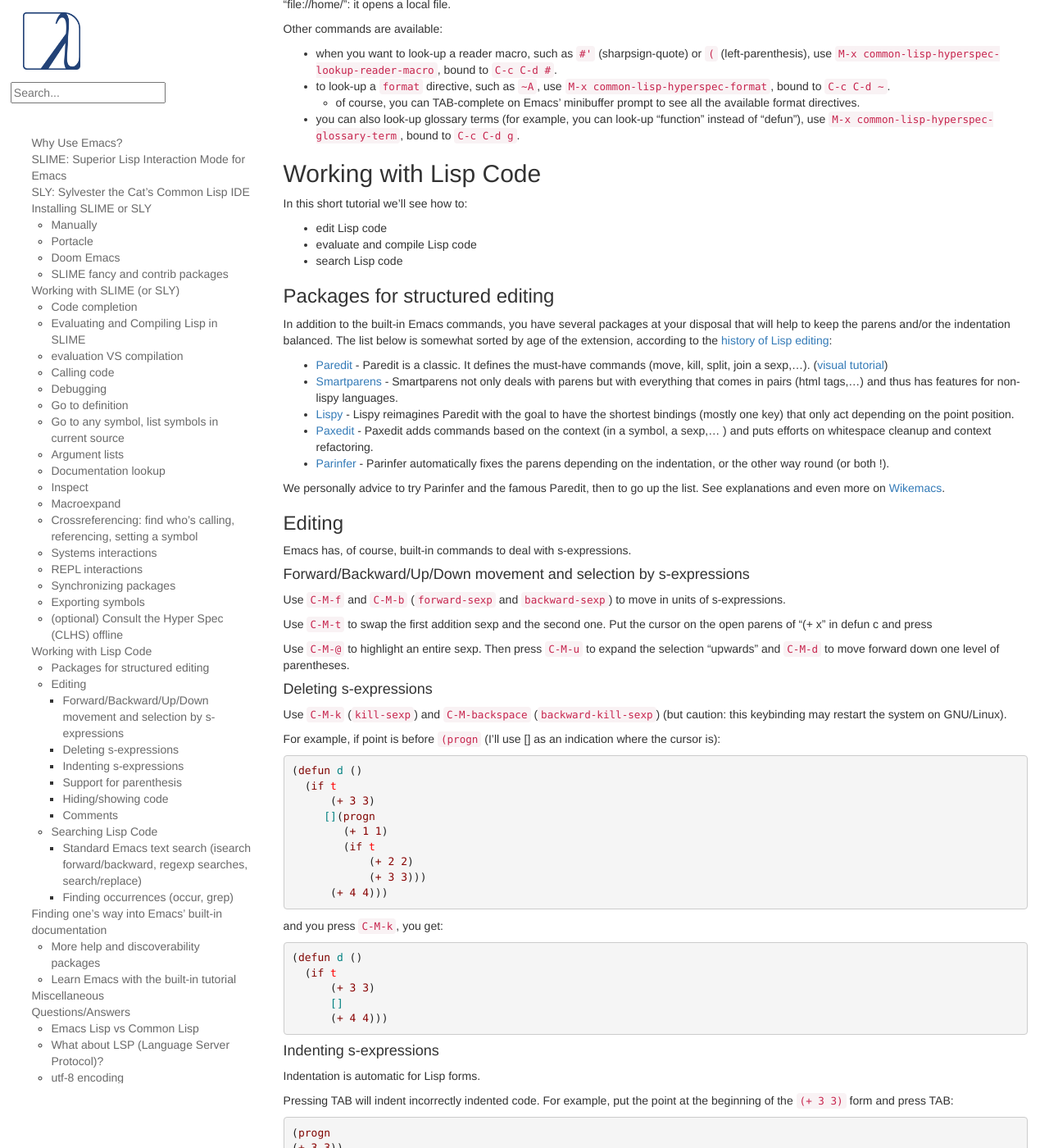
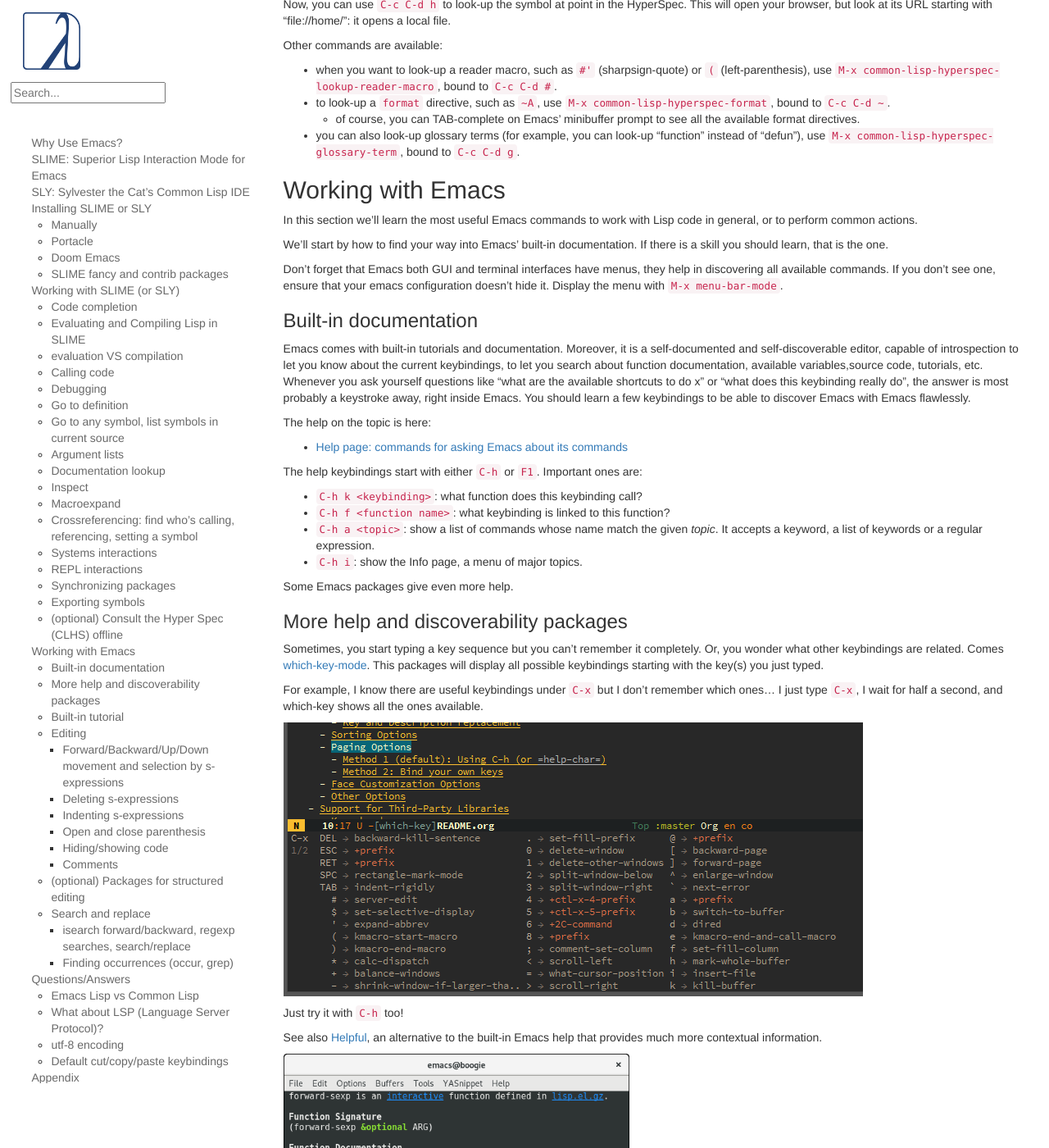
Before and after one commit to LispCookbook/cl-cookbook, a Jekyll site: the page built from emacs-ide.md, in a window 1280 px wide and 1400 px high, scrolled down 9282 px. Shown: the whole window at 82% size. Built offline with Jekyll 4.4.1, drawn with Linux system fonts in a browser that asks for light colours; some of the changed text lies outside the part shown.

Commit message:
emacs: non CL emacs help under one section

```diff
--- a/emacs-ide.md
+++ b/emacs-ide.md
@@ -12,8 +12,6 @@
 
 ![](assets/emacs-teaser.png)
 
-
-<a name="Slide-2"></a>
 
 ## Why Use Emacs?
 
@@ -30,8 +28,6 @@
 *   Because [Magit](https://magit.vc/)
 *   Because [Emacs Rocks !](http://emacsrocks.com)
 *   Vast number of extensions: [awesome-emacs](https://github.com/emacs-tw/awesome-emacs).
-
-<a name="Slide-3"></a>
 
 
 ## SLIME: Superior Lisp Interaction Mode for Emacs
@@ -418,7 +414,7 @@
 
 ### Exporting symbols
 
-Slime provides a shortcut to add export declarations to your package, effectively exporting it, or on the contrary un-exporting it.
+Slime provides a shortcut to add export declarations to your package, effectively exporting one or many symbol(s), or on the contrary un-exporting it.
 
 **C-c x** (*slime-export-symbol-at-point*) from the `slime-package-fu`
 contrib: takes the symbol at point and modifies the `:export` clause of
@@ -437,7 +433,7 @@
 `defpackage`, the default is to use uninterned symbols (`#:foo`).
 This can be changed:
 
-to use keywords:
+to use keywords, add this to your Emacs init file:
 
 
 ~~~lisp
@@ -504,45 +500,63 @@
 * you can also look-up glossary terms (for example, you can look-up "function" instead of "defun"), use `M-x common-lisp-hyperspec-glossary-term`, bound to `C-c C-d g`.
 
 
-## Working with Lisp Code
+## Working with Emacs
 
-In this short tutorial we'll see how to:
+In this section we'll learn the most useful Emacs commands to work with Lisp code in general, or to perform common actions.
 
-*   edit Lisp code
-*   evaluate and compile Lisp code
-*   search Lisp code
+We'll start by how to find your way into Emacs' built-in documentation. If there is a skill you should learn, that is the one.
 
-### Packages for structured editing
+Don't forget that Emacs both GUI and terminal interfaces have menus, they help in discovering all available commands. If you don't see one, ensure that your emacs configuration doesn't hide it. Display the menu with `M-x menu-bar-mode`.
 
-In addition to the built-in Emacs commands, you have several packages at your disposal
-that will help to keep the parens and/or the indentation balanced.
-The list below is somewhat sorted by age of the
-extension, according to the
-[history of Lisp editing](https://github.com/shaunlebron/history-of-lisp-editing):
+### Built-in documentation
 
-- [Paredit](https://www.emacswiki.org/emacs/ParEdit) - Paredit is a
-  classic. It defines the must-have commands (move, kill, split, join
-  a sexp,…).
-  ([visual tutorial](http://danmidwood.com/content/2014/11/21/animated-paredit.html))
-- [Smartparens](https://github.com/Fuco1/smartparens) - Smartparens
-  not only deals with parens but with everything that comes in pairs
-  (html tags,…) and thus has features for non-lispy languages.
-- [Lispy](https://github.com/abo-abo/lispy) - Lispy reimagines Paredit
-  with the goal to have the shortest bindings (mostly one key) that
-  only act depending on the point position.
-- [Paxedit](https://github.com/promethial/paxedit) - Paxedit adds
-  commands based on the context (in a symbol, a sexp,… ) and puts
-  efforts on whitespace cleanup and context refactoring.
-- [Parinfer](http://shaunlebron.github.io/parinfer/) - Parinfer
-  automatically fixes the parens depending on the indentation, or the
-  other way round (or both !).
+Emacs comes with built-in tutorials and documentation. Moreover, it is
+a self-documented and self-discoverable editor, capable of introspection to let you
+know about the current keybindings, to let you search about function documentation,
+available variables,source code, tutorials, etc. Whenever you ask yourself questions like
+"what are the available shortcuts to do x" or "what does this
+keybinding really do", the answer is most probably a keystroke away,
+right inside Emacs. You should learn a few keybindings to be able to
+discover Emacs with Emacs flawlessly.
 
-We personally advice to try Parinfer and the famous Paredit, then to
-go up the list. See explanations and even more on
-[Wikemacs](http://wikemacs.org/wiki/Lisp_editing).
+The help on the topic is here:
+
+- [Help page: commands for asking Emacs about its commands](https://www.gnu.org/software/emacs/manual/html_node/emacs/Help.html#Help)
+
+The help keybindings start with either `C-h` or `F1`. Important ones are:
+
+- `C-h k <keybinding>`: what function does this keybinding call?
+- `C-h f <function name>`: what keybinding is linked to this function?
+- `C-h a <topic>`: show a list of commands whose name match the given *topic*. It accepts a keyword, a list of keywords or a regular expression.
+- `C-h i`: show the Info page, a menu of major topics.
+
+Some Emacs packages give even more help.
+
+### More help and discoverability packages
+
+Sometimes, you start typing a key sequence but you can't remember it
+completely. Or, you wonder what other keybindings are related. Comes
+[which-key-mode](https://github.com/justbur/emacs-which-key). This
+packages will display all possible keybindings starting with the key(s) you just typed.
+
+For example, I know there are useful keybindings under `C-x` but I don't remember which ones… I just type `C-x`, I wait for half a second, and which-key shows all the ones available.
+
+![](assets/emacs-which-key-minibuffer.png)
+
+Just try it with `C-h` too!
+
+See also [Helpful](https://github.com/Wilfred/helpful), an alternative to the built-in Emacs help that provides much more contextual information.
+
+<img src="assets/emacs-helpful.png" style="height: 450px"/>
 
 
-<a name="Slide-10"></a>
+### Built-in tutorial
+
+Emacs ships its own tutorial. You should give it a look to learn the most important keybindings and concepts.
+
+Call it with `M-x help-with-tutorial` (where `M-x` is `alt-x`).
+
+
 
 ### Editing
 
@@ -641,7 +655,7 @@
 
 You can also select a region and call `M-x indent-region`.
 
-#### Support for parenthesis
+#### Open and close parenthesis
 
 When you are in a Slime REPL, you can use `C-return` or `M-return`
 (`slime-repl-closing-return`) to close the remaining parenthesis and
@@ -693,19 +707,45 @@
 
 Use `C-x n n` (narrow-to-region) and `C-x n w` to widen back.
 
-See also [code folding](http://wikemacs.org/wiki/Folding).
+See also [code folding](http://wikemacs.org/wiki/Folding) with external packages.
 
 #### Comments
 
-Insert a comment, comment a region with `M-;`, adjust text with `M-q`.
+Insert a comment or comment a region with `M-;`, adjust text with `M-q`.
+
+### (optional) Packages for structured editing
+
+In addition to the built-in Emacs commands, you have several packages at your disposal
+that will help to keep the parens and/or the indentation balanced.
+The list below is somewhat sorted by age of the
+extension, according to the
+[history of Lisp editing](https://github.com/shaunlebron/history-of-lisp-editing):
+
+- [Paredit](https://www.emacswiki.org/emacs/ParEdit) - Paredit is a
+  classic. It defines the must-have commands (move, kill, split, join
+  a sexp,…).
+  ([visual tutorial](http://danmidwood.com/content/2014/11/21/animated-paredit.html))
+- [Smartparens](https://github.com/Fuco1/smartparens) - Smartparens
+  not only deals with parens but with everything that comes in pairs
+  (html tags,…) and thus has features for non-lispy languages.
+- [Lispy](https://github.com/abo-abo/lispy) - Lispy reimagines Paredit
+  with the goal to have the shortest bindings (mostly one key) that
+  only act depending on the point position.
+- [Paxedit](https://github.com/promethial/paxedit) - Paxedit adds
+  commands based on the context (in a symbol, a sexp,… ) and puts
+  efforts on whitespace cleanup and context refactoring.
+- [Parinfer](http://shaunlebron.github.io/parinfer/) - Parinfer
+  automatically fixes the parens depending on the indentation, or the
+  other way round (or both !).
+
+We personally advice to try Parinfer and the famous Paredit, then to
+go up the list. See explanations and even more on
+[Wikemacs](http://wikemacs.org/wiki/Lisp_editing).
 
 
+### Search and replace
 
-<a name="Slide-12"></a>
-
-### Searching Lisp Code
-
-#### Standard Emacs text search (isearch forward/backward, regexp searches, search/replace)
+#### isearch forward/backward, regexp searches, search/replace
 
 `C-s` does an incremental search forward (e.g. - as each key is
 the search string is entered, the source file is searched for the
@@ -733,60 +773,6 @@
 See also interactive versions with
 [helm-swoop](http://wikemacs.org/wiki/Helm-swoop), helm-occur,
 [ag.el](https://github.com/Wilfred/ag.el).
-
-
-
-## Finding one's way into Emacs' built-in documentation
-
-Emacs comes with built-in tutorials and documentation. Moreover, it is
-a self-documented and self-discoverable editor, capable of introspection to let you
-know about the current keybindings, to let you search about function documentation,
-available variables,source code, tutorials, etc. Whenever you ask yourself questions like
-"what are the available shortcuts to do x" or "what does this
-keybinding really do", the answer is most probably a keystroke away,
-right inside Emacs. You should learn a few keybindings to be able to
-discover Emacs with Emacs flawlessly.
-
-The help on the topic is here:
-
-- [Help page: commands for asking Emacs about its commands](https://www.gnu.org/software/emacs/manual/html_node/emacs/Help.html#Help)
-
-The help keybindings start with either `C-h` or `F1`. Important ones are:
-
-- `C-h k <keybinding>`: what function does this keybinding call?
-- `C-h f <function name>`: what keybinding is linked to this function?
-- `C-h a <topic>`: show a list of commands whose name match the given *topic*. It accepts a keyword, a list of keywords or a regular expression.
-- `C-h i`: show the Info page, a menu of major topics.
-
-Some Emacs packages give even more help.
-
-### More help and discoverability packages
-
-Sometimes, you start typing a key sequence but you can't remember it
-completely. Or, you wonder what other keybindings are related. Comes
-[which-key-mode](https://github.com/justbur/emacs-which-key). This
-packages will display all possible keybindings starting with the key(s) you just typed.
-
-For example, I know there are useful keybindings under `C-x` but I don't remember which ones… I just type `C-x`, I wait for half a second, and which-key shows all the ones available.
-
-![](assets/emacs-which-key-minibuffer.png)
-
-Just try it with `C-h` too!
-
-See also [Helpful](https://github.com/Wilfred/helpful), an alternative to the built-in Emacs help that provides much more contextual information.
-
-<img src="assets/emacs-helpful.png" style="height: 450px"/>
-
-
-### Learn Emacs with the built-in tutorial
-
-Emacs ships its own tutorial. You should give it a look to learn the most important keybindings and concepts.
-
-Call it with `M-x help-with-tutorial` (where `M-x` is `alt-x`).
-
-
-## Miscellaneous
-
 
 
 ## Questions/Answers
```
